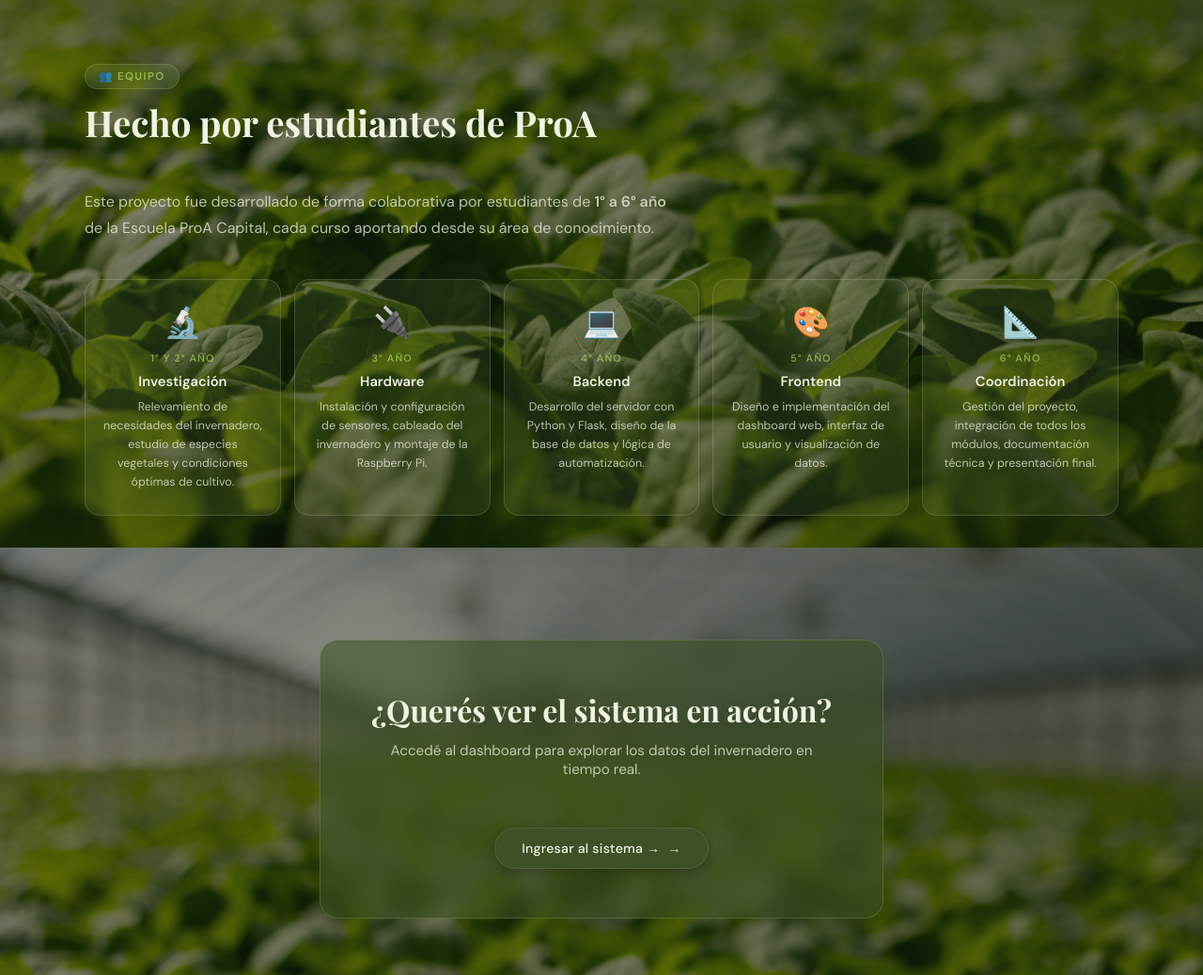
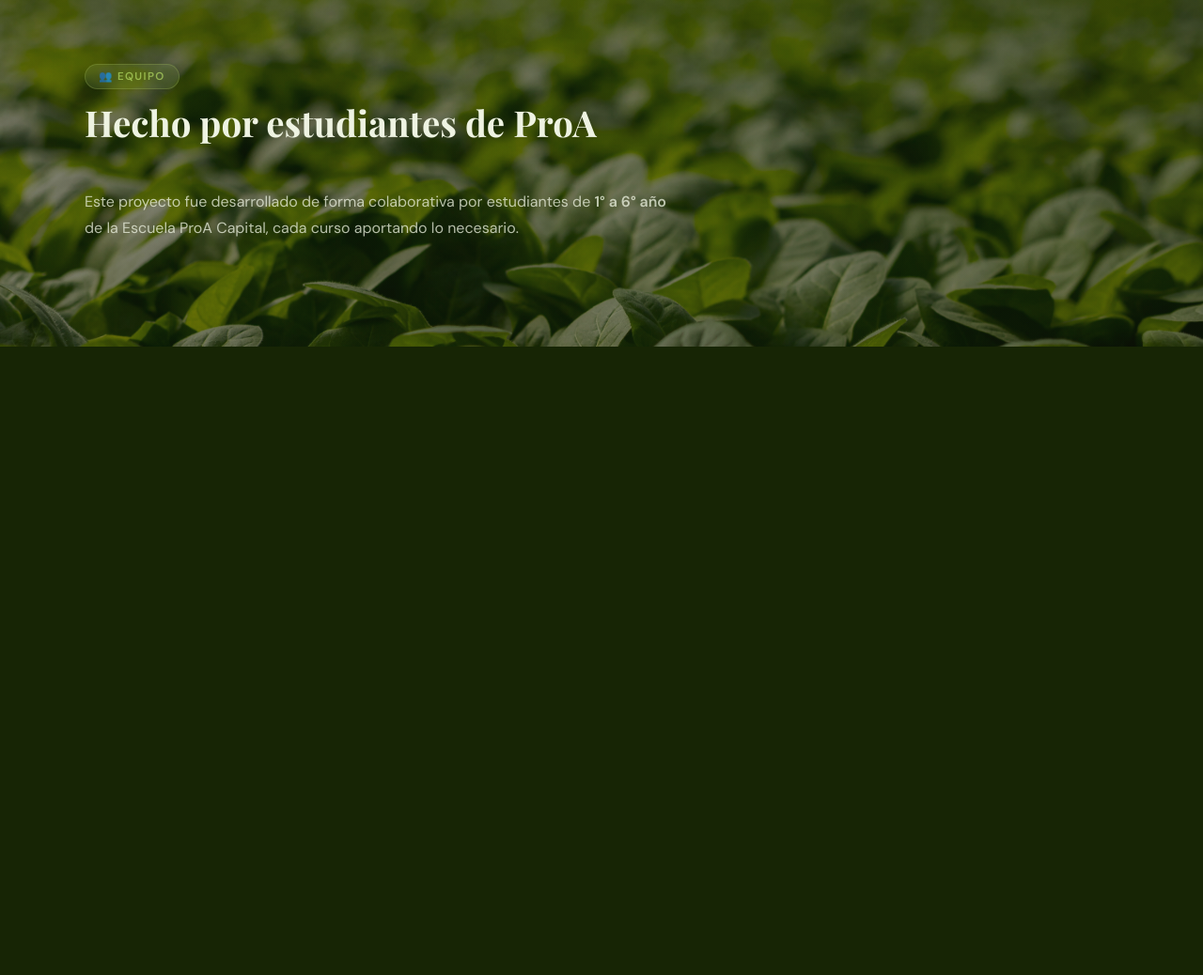
Before and after one commit to Tomas6941/demo-vivero, a Flask app: page / in a window 1280 px wide. Shown: the part 1977-3015 px from the top of the page at 94% size. After the commit the page ends 2346 px from the top, so only its background shows below. Run offline with Flask 3, Linux system fonts and the light colour scheme; the visitor is signed in with stand-in values (Sample User, id 1).

Commit message:
Update index.html

```diff
--- a/templates/public/index.html
+++ b/templates/public/index.html
@@ -106,50 +106,9 @@
   <div class="section-inner">
     <div class="section-label">👥 Equipo</div>
     <h2 class="section-title">Hecho por estudiantes de ProA</h2>
-    <p class="section-desc">Este proyecto fue desarrollado de forma colaborativa por estudiantes de <strong>1° a 6° año</strong> de la Escuela ProA Capital, cada curso aportando desde su área de conocimiento.</p>
+    <p class="section-desc">Este proyecto fue desarrollado de forma colaborativa por estudiantes de <strong>1° a 6° año</strong> de la Escuela ProA Capital, cada curso aportando lo necesario.</p>
 
-    <div class="team-grid">
-      <div class="team-card">
-        <div class="team-icon">🔬</div>
-        <div class="team-year">1° y 2° año</div>
-        <h3>Investigación</h3>
-        <p>Relevamiento de necesidades del invernadero, estudio de especies vegetales y condiciones óptimas de cultivo.</p>
-      </div>
-      <div class="team-card">
-        <div class="team-icon">🔌</div>
-        <div class="team-year">3° año</div>
-        <h3>Hardware</h3>
-        <p>Instalación y configuración de sensores, cableado del invernadero y montaje de la Raspberry Pi.</p>
-      </div>
-      <div class="team-card">
-        <div class="team-icon">💻</div>
-        <div class="team-year">4° año</div>
-        <h3>Backend</h3>
-        <p>Desarrollo del servidor con Python y Flask, diseño de la base de datos y lógica de automatización.</p>
-      </div>
-      <div class="team-card">
-        <div class="team-icon">🎨</div>
-        <div class="team-year">5° año</div>
-        <h3>Frontend</h3>
-        <p>Diseño e implementación del dashboard web, interfaz de usuario y visualización de datos.</p>
-      </div>
-      <div class="team-card">
-        <div class="team-icon">📐</div>
-        <div class="team-year">6° año</div>
-        <h3>Coordinación</h3>
-        <p>Gestión del proyecto, integración de todos los módulos, documentación técnica y presentación final.</p>
-      </div>
-    </div>
-  </div>
-</section>
 
-<!-- ══ CTA FINAL ══ -->
-<section class="section section--cta">
-  <div class="cta-box">
-    <h2>¿Querés ver el sistema en acción?</h2>
-    <p>Accedé al dashboard para explorar los datos del invernadero en tiempo real.</p>
-    <button onclick="window.location.href='/login'" class="botonproyecto">Ingresar al sistema →</button>
-  </div>
-</section>
+
 
 {% endblock %}
```
